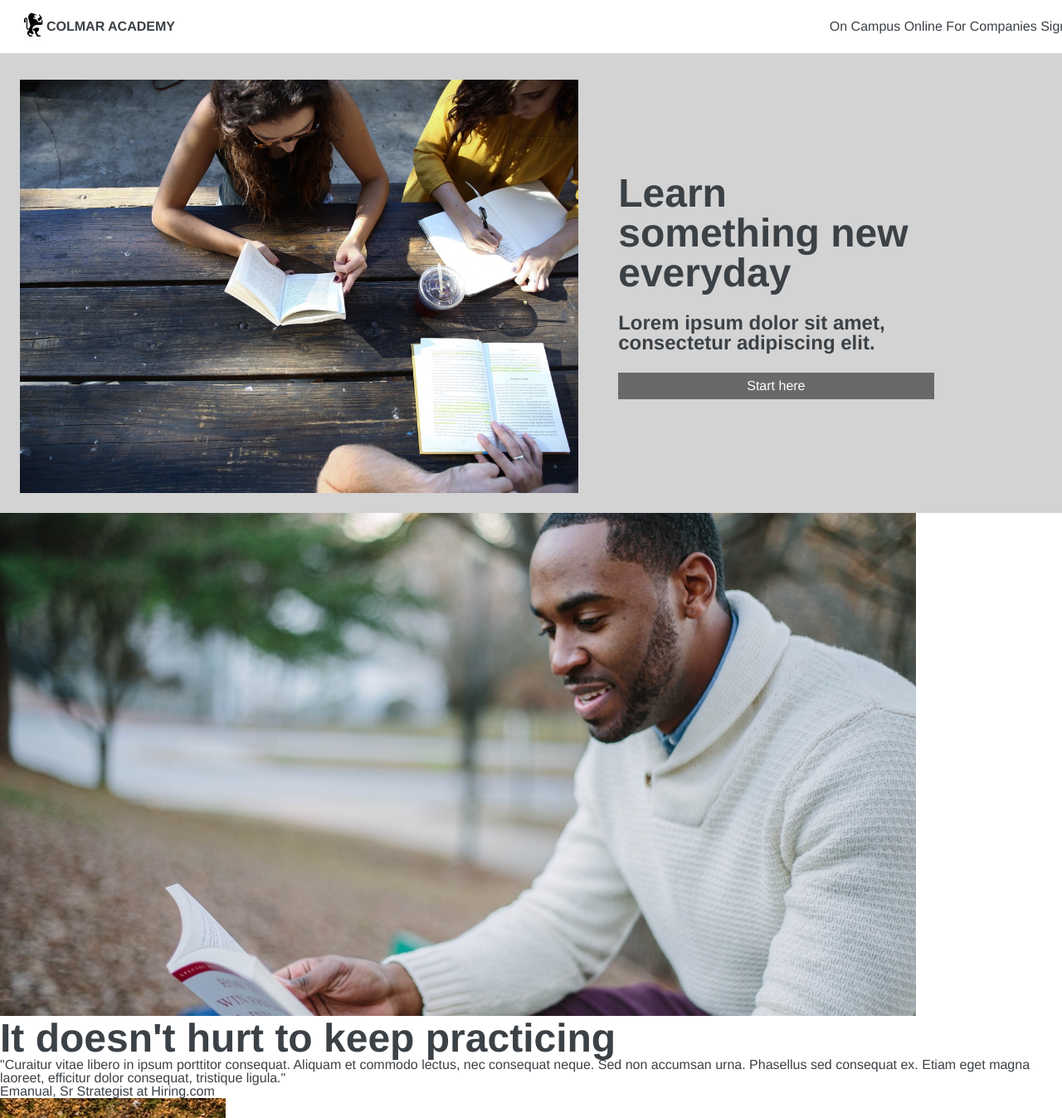
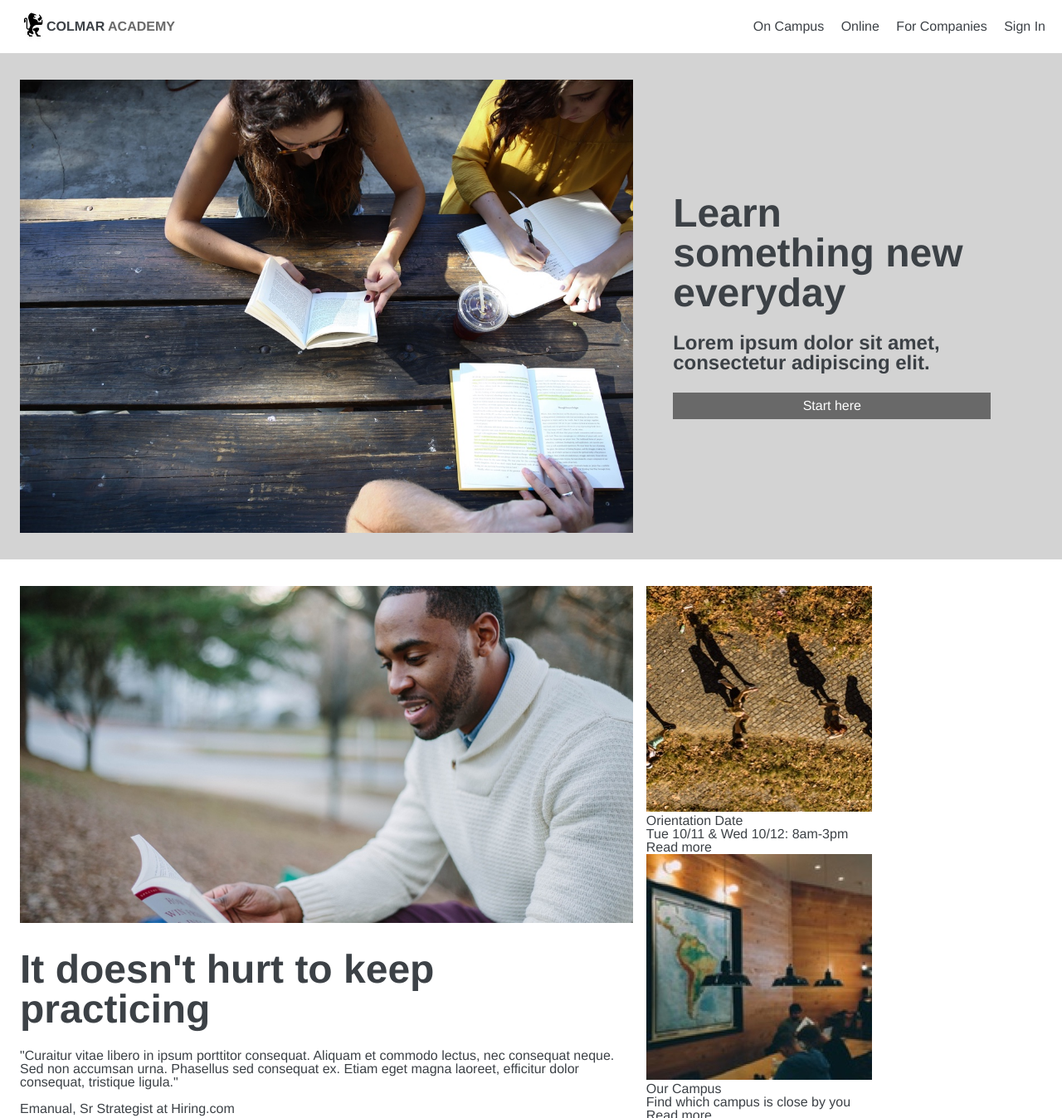
Before and after one commit to Henry-Faull/colmar-academy, a plain HTML site: page index.html in a window 1280 px wide. Shown: the top 1347 px of the page at 83% size. Drawn offline with Linux system fonts and the light colour scheme.

Commit message:
done section 1, 2 in prog.

```diff
--- a/index.html
+++ b/index.html
@@ -10,7 +10,7 @@
     <div id="top-bar">
       <div id="top-title">
         <img src="resources/images/ic-logo.svg">
-        <p>COLMAR ACADEMY</p>
+        <p>COLMAR <span style="color:dimgray;">ACADEMY</span></p>
       </div>
       <nav>
         <a>On Campus</a>
@@ -24,7 +24,7 @@
     </div>
 
     <div id="learn">
-      <img src="resources/images/banner.jpg">
+      <img src="resources/images/banner.jpg" class="section-main">
       <div class="aside">
         <h1>Learn something new everyday</h1>
         <h3>Lorem ipsum dolor sit amet, consectetur adipiscing elit.</h3>
@@ -33,13 +33,16 @@
     </div>
 
     <div id="information">
-      <img src="resources/images/information-main.jpg" class="desktop-only">
-      <h1 class="desktop-only">It doesn't hurt to keep practicing</h1>
-      <p class="desktop-only">"Curaitur vitae libero in ipsum porttitor consequat. Aliquam et
+      <img src="resources/images/information-main.jpg" class="desktop-only section-main">
+      <div class="section-main">
+        <h1 class="desktop-only">It doesn't hurt to keep practicing</h1>
+        <p class="desktop-only">"Curaitur vitae libero in ipsum porttitor consequat. Aliquam et
         commodo lectus, nec consequat neque. Sed non accumsan urna. Phasellus
         sed consequat ex. Etiam eget magna laoreet, efficitur dolor consequat,
         tristique ligula."</p>
-      <p class="by-line desktop-only">Emanual, Sr Strategist at Hiring.com</p>
+        <br />
+        <p class="by-line desktop-only">Emanual, Sr Strategist at Hiring.com</p>
+      </div>
       <div id="information-list">
         <div class="info-item">
           <img src="resources/images/information-orientation.jpg" class="desktop-only">
--- a/resources/css/styles.css
+++ b/resources/css/styles.css
@@ -46,17 +46,27 @@ h3 {
 
 nav {
   float: right;
+  margin-right: 36px;
+}
+
+nav a {
+  margin: auto 8px;
 }
 
 #learn {
   background-color: lightgray;
-  padding: 96px 32px 24px 24px;
+  padding: 96px 24px 32px 24px;
   display: flex;
 }
 
 #learn img {
-  width: 55%;
-  height: 55%;
+  width: 60%;
+  height: 60%;
+}
+
+.section-main {
+  width: 60%;
+  height: 60%;
 }
 
 .aside {
@@ -81,8 +91,25 @@ nav {
   padding: 8px;
 }
 
+#information {
+  margin: 32px 24px;
+  display: flex;
+  flex-direction: column;
+  max-height: 660px;
+  flex-wrap: wrap;
+}
+
+#information h1 {
+  margin: 32px auto 24px auto;
+}
+
+.byline {
+  font-size: 0.8rem;
+  color: #3C4146;
+}
+
 #footer {
-  margin: 16px auto 24px 24px;
+  margin: 16px 32px 24px 24px;
 }
 
 #footer p {
@@ -119,6 +146,9 @@ video {
   .desktop-only {
     display: none;
   }
+  #learn {
+    display: block;
+  }
 
 }
 
```
